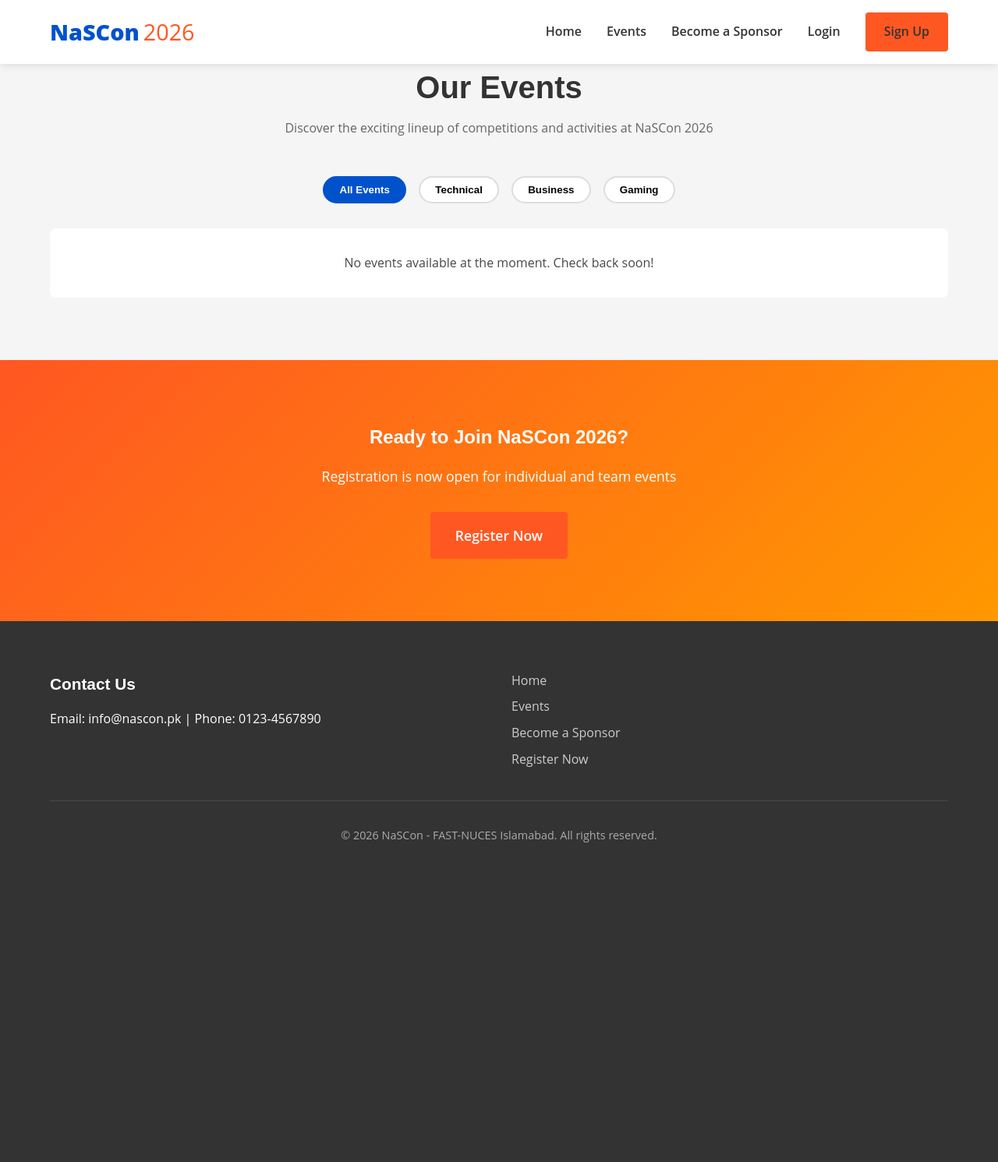
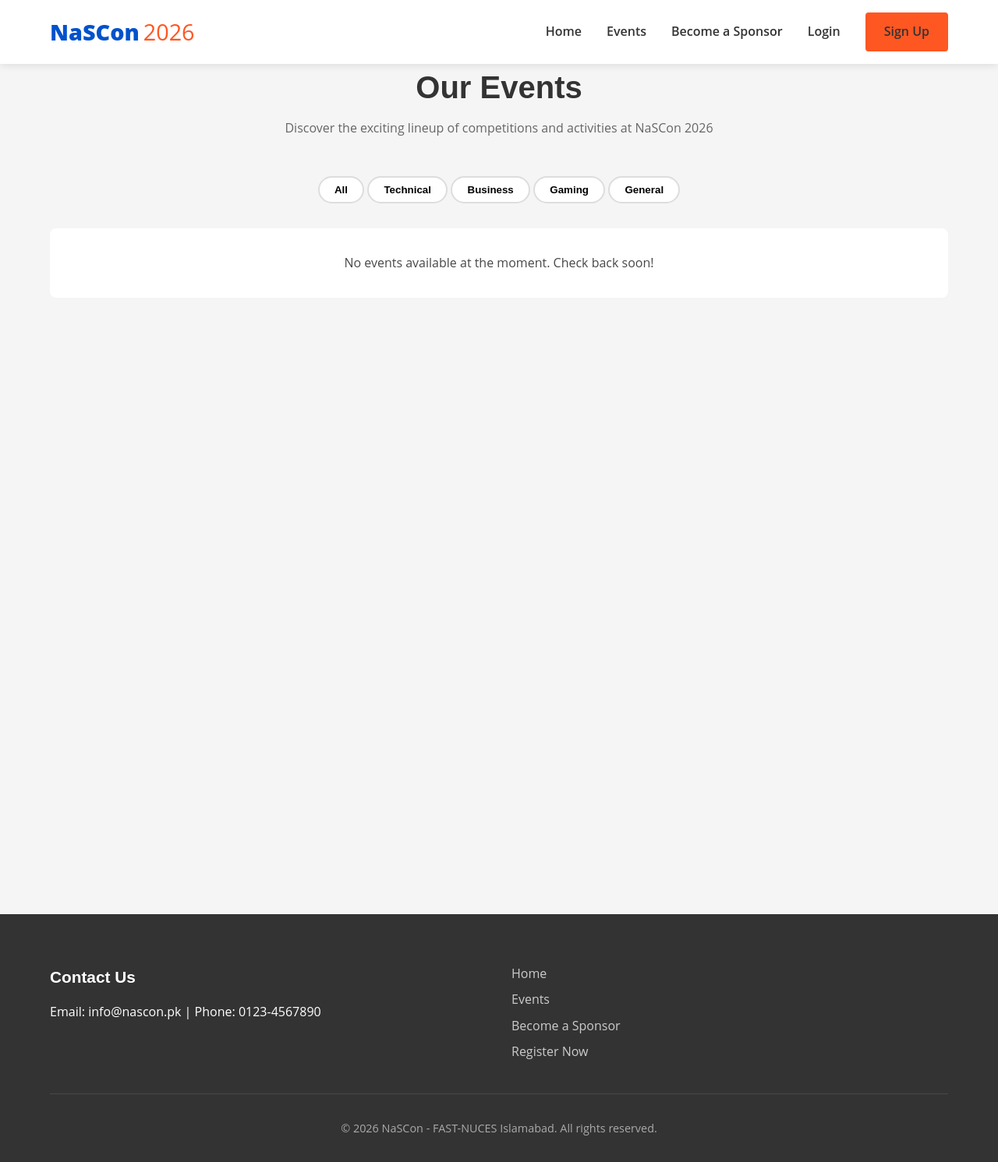
Before and after one commit to RafayAhmad7548/Nascon26, a Django app: page /events/ in a window 1280 px wide. Shown: the whole page at 78% size. Before the commit the page ends 1081 px from the top, so only its background shows below. Run offline with Django 5.2, Linux system fonts and the light colour scheme; data that the repository does not hold is empty.

Commit message:
fix events to not use the stupid language

```diff
--- a/nascon/static/nascon/css/components/header.css
+++ b/nascon/static/nascon/css/components/header.css
@@ -8,11 +8,6 @@
   z-index: 1000;
   padding: 1rem 0;
   transition: all 0.3s ease;
-}
-
-.site-header.scrolled {
-  padding: 0.5rem 0;
-  background-color: rgba(255, 255, 255, 0.98);
 }
 
 .site-header .container {
--- a/nascon/static/nascon/css/main.css
+++ b/nascon/static/nascon/css/main.css
@@ -338,10 +338,13 @@
 .events-container {
   display: grid;
   grid-template-columns: repeat(auto-fill, minmax(300px, 1fr));
+  align-items: start;
   gap: 2rem;
+  min-height: 800px;
 }
 
 .event-card {
+  min-height: 450px;
   background-color: white;
   border-radius: 8px;
   overflow: hidden;
@@ -394,10 +397,11 @@
 
 .event-footer {
   display: flex;
-  justify-content: space-between;
+  flex-direction: column;
+  gap: 10px;
+  justify-content: center;
   align-items: center;
   padding-top: 1rem;
-  border-top: 1px solid #eee;
 }
 
 .registration-fee {
--- a/nascon/static/nascon/js/main.js
+++ /dev/null
@@ -1,14 +0,0 @@
-// Global JavaScript functionality
-document.addEventListener('DOMContentLoaded', function() {
-    // Sticky header effect on scroll
-    const header = document.querySelector('.site-header');
-
-    window.addEventListener('scroll', function() {
-        if (window.scrollY > 50) {
-            header.classList.add('scrolled');
-        } else {
-            header.classList.remove('scrolled');
-        }
-    });
-
-});
--- a/nascon/templates/nascon/events.html
+++ b/nascon/templates/nascon/events.html
@@ -2,10 +2,6 @@
 {% load static %}
 
 {% block title %}NaSCon 2026 - Pakistan's Largest Inter-University Event{% endblock %}
-
-{% block extra_css %}
-<link rel="stylesheet" href="{% static 'nascon/css/main.css' %}">
-{% endblock %}
 
 {% block content %}
 <!-- Events Section -->
@@ -15,10 +11,13 @@
         <p class="section-description">Discover the exciting lineup of competitions and activities at NaSCon 2026</p>
 
         <div class="event-filters">
-            <button class="filter-button active" data-filter="all">All Events</button>
-            <button class="filter-button" data-filter="technical">Technical</button>
-            <button class="filter-button" data-filter="business">Business</button>
-            <button class="filter-button" data-filter="gaming">Gaming</button>
+            <form action="{% url 'events' %}" method="GET">
+                <button type="submit" class="filter-button">All</button>
+                <button type="submit" class="filter-button" name="filter" value="technical">Technical</button>
+                <button type="submit" class="filter-button" name="filter" value="business">Business</button>
+                <button type="submit" class="filter-button" name="filter" value="gaming">Gaming</button>
+                <button type="submit" class="filter-button" name="filter" value="general">General</button>
+            </form>
         </div>
 
         <div class="events-container">
@@ -37,7 +36,7 @@
                             </div>
                             <p class="event-description">{{ event.description|truncatewords:20 }}</p>
                             <div class="event-footer">
-                                <span class="registration-fee">Registration: Rs.{{ event.registration_fees }}</span>
+                                <div class="registration-fee">Registration: Rs.{{ event.registration_fees }}</div>
                                 <a href="#" class="event-details-link">Learn More</a>
                             </div>
                         </div>
@@ -50,40 +49,8 @@
     </div>
 </section>
 
-<section id="register" class="register-section">
-    <div class="container">
-        <h2>Ready to Join NaSCon 2026?</h2>
-        <p>Registration is now open for individual and team events</p>
-        <a href="#" class="cta-button large">Register Now</a>
-    </div>
-</section>
 {% endblock %}
 
 {% block extra_js %}
 <script src="{% static 'nascon/js/home.js' %}"></script>
 {% endblock %}
-
-<!--->
-# Generated by Django 5.2 on 2025-04-29 19:36
-
-from django.db import migrations, models
-
-
-class Migration(migrations.Migration):
-
-    dependencies = [
-        ('nascon', '0001_initial'),
-    ]
-
-    operations = [
-        migrations.AlterField(
-            model_name='user',
-            name='role',
-            field=models.CharField(choices=[('participant', 'Participant'), ('organizer', 'Organizer'), ('judge', 'Judge'), ('society', 'Society'), ('sponsor', 'Sponsor')], max_length=20),
-        ),
-    ]
-
-   0002_alter_user_role
-   folder: migrations
-
--->
--- a/nascon/views.py
+++ b/nascon/views.py
@@ -78,8 +78,12 @@
 
 
 def events_view(request):
-    events = Event.objects.all().order_by('date_time')
-    return render(request, 'nascon/events.html', {'events': events})
+    filter = request.GET.get('filter')
+    if filter is None:
+        events = Event.objects.all().order_by('date_time')
+    else:
+        events = Event.objects.filter(category__exact=filter)
+    return render(request, 'nascon/events.html', { 'events': events })
 
 
 @role_required('sponsor')
```
Also changed, not shown: nascon/models.py (+1 -7 lines), nascon/static/nascon/js/home.js (+0 -52 lines), nascon/migrations/0003_alter_event_category.py (added), nascon/static/nascon/css/pages/home.css (deleted).
